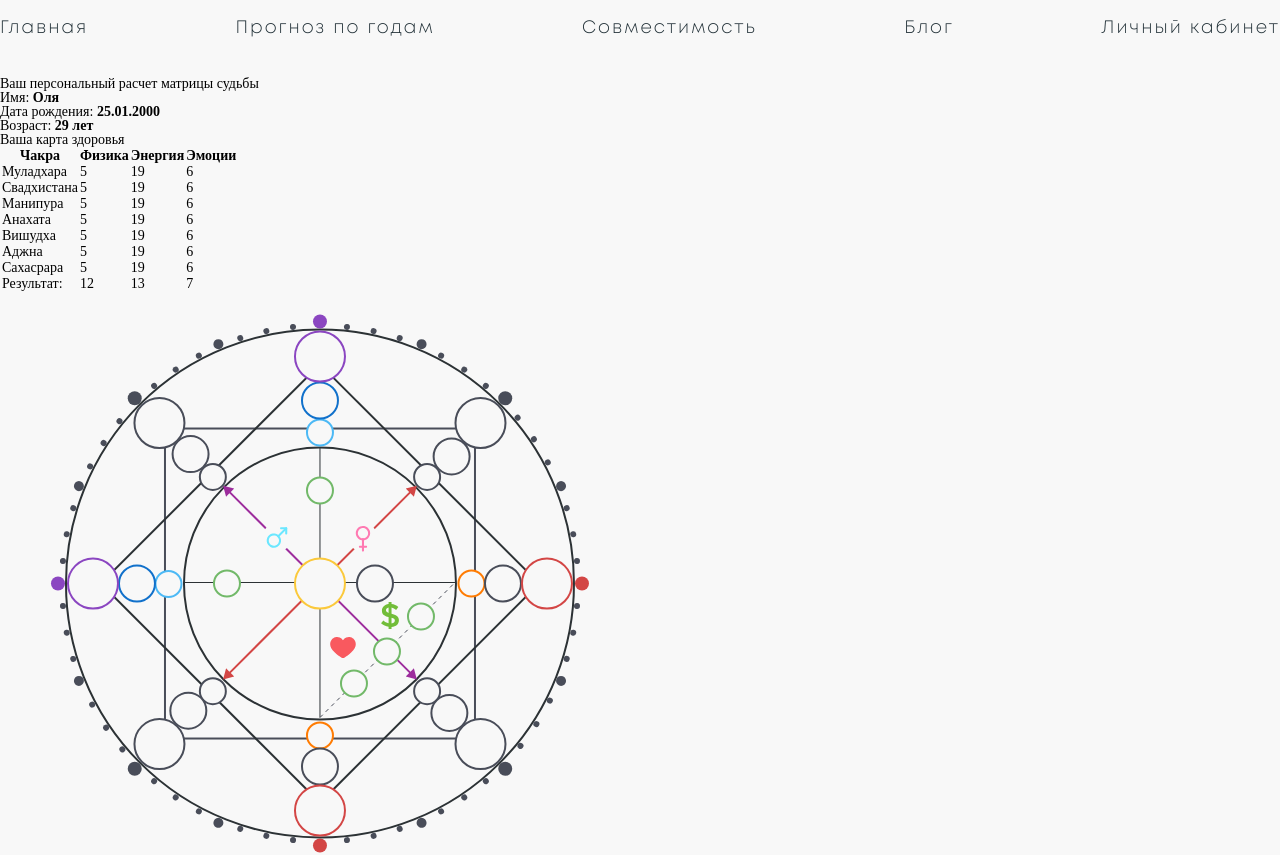
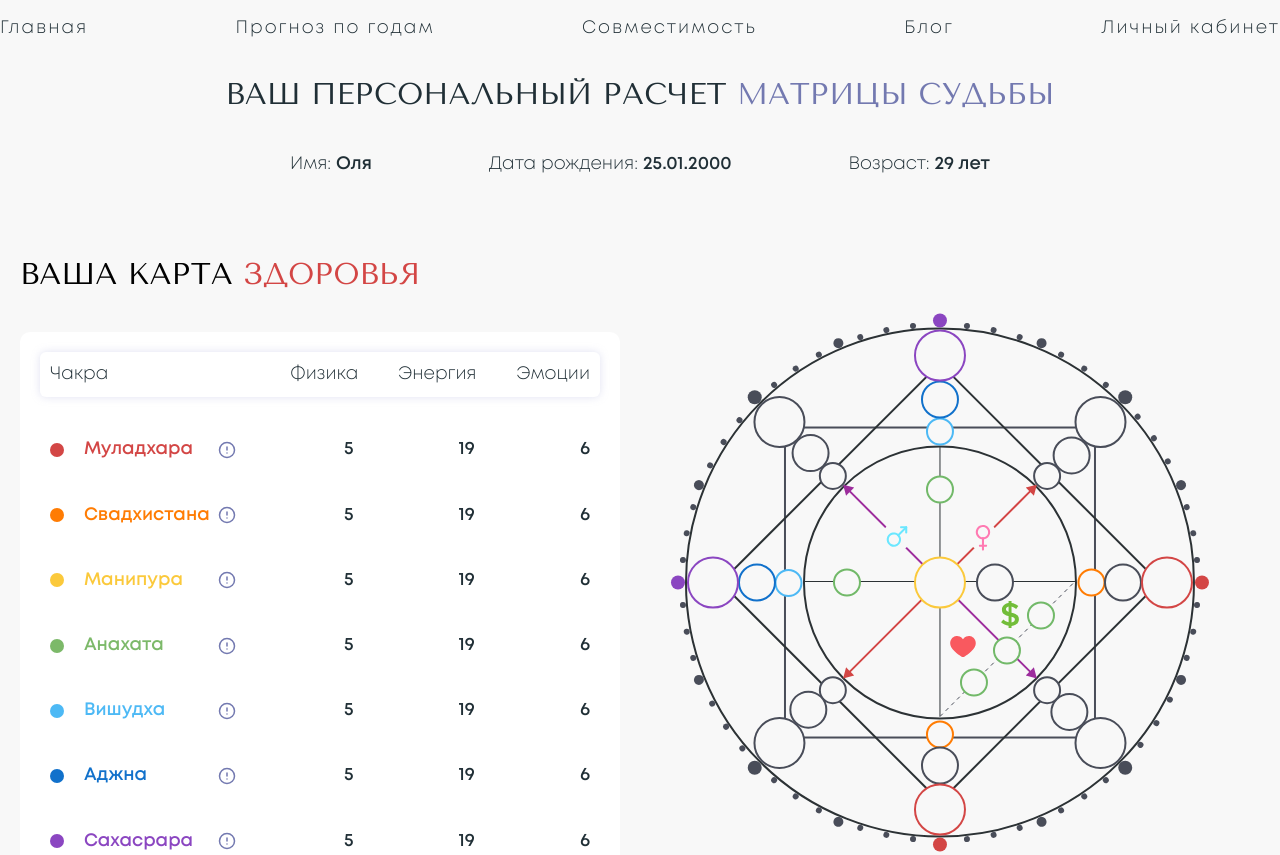
Before and after one commit to Cebastion/numerology, a Next.js app: page /matrix in a window 1280 px wide. Shown: the top 855 px of the page. Built offline with nearby package versions, Linux system fonts and the light colour scheme.

Commit message:
new commit

```diff
--- a/src/app/matrix/page.module.scss
+++ b/src/app/matrix/page.module.scss
@@ -0,0 +1,219 @@
+@import '../../global/colors.scss';
+@import '../../global/fonts.scss';
+@import '../../global/function.scss';
+
+.content_title {
+  h1 {
+    /* h2 */
+    text-align: center;
+    color: $txtDark;
+    font-family: "Tenor Sans";
+    font-size: 30px;
+    font-weight: 400;
+    line-height: 35px;
+    letter-spacing: 0%;
+    text-transform: uppercase;
+
+    span {
+      color: $LightViolet;
+    }
+  }
+}
+
+.content_user {
+  display: flex;
+  justify-content: space-between;
+  max-width: 700px;
+  margin: 40px auto 0;
+}
+
+.user_block {
+  span {
+    /* body 18 */
+    color: $txtDark;
+    font-family: 'Mont Light';
+    font-size: 18px;
+    font-weight: 400;
+    line-height: 140%;
+    letter-spacing: 2%;
+    text-align: left;
+
+    b {
+      font-family: "Mont Semi Bold";
+      font-weight: 700;
+    }
+  }
+}
+
+.content_schema {
+  padding: 80px 20px;
+}
+
+.schema_container {
+  max-width: 1280px;
+  margin: 0 auto;
+}
+
+.schema_title {
+  h2 {
+    /* h2 */
+    font-family: 'Tenor Sans';
+    font-size: 30px;
+    font-weight: 400;
+    line-height: 35px;
+    letter-spacing: 0%;
+    text-align: left;
+    text-transform: uppercase;
+
+    span {
+      color: $Red;
+    }
+  }
+}
+
+.schema_row {
+  display: flex;
+  justify-content: space-between;
+}
+
+.schema_block {
+  margin-top: 40px;
+  border-radius: 10px;
+
+  background: rgb(255, 255, 255);
+  padding: 20px;
+  width: 100%;
+  height: 100%;
+}
+
+.table_container {
+  width: 100%;
+  height: 100%;
+}
+
+.header_row {
+  display: flex;
+  justify-content: space-between;
+  border-radius: 6px;
+
+  box-shadow: 0px 0px 8.9px 0px rgba(165, 170, 214, 0.35);
+  background: rgb(255, 255, 255);
+
+  & span {
+    color: $txtDark;
+    font-family: "Mont Light";
+    font-size: 18px;
+    font-weight: 400;
+    line-height: 140%;
+    letter-spacing: 2%;
+    text-align: left;
+    padding: 10px;
+    text-align: right;
+
+    &:first-child {
+      text-align: left;
+    }
+  }
+}
+
+.header_row_right {
+  display: flex;
+  justify-content: space-between;
+  gap: 20px;
+
+  & span {
+    color: $txtDark;
+    font-family: "Mont Light";
+    font-size: 18px;
+    font-weight: 400;
+    line-height: 140%;
+    letter-spacing: 2%;
+    text-align: left;
+    padding: 10px;
+    text-align: right;
+
+    &:first-child {
+      text-align: left;
+    }
+  }
+}
+
+.chakra_row {
+  font-family: "Mont Semi Bold";
+  margin: 40px 0;
+  display: flex;
+  justify-content: space-between;
+  align-items: center;
+  padding: 0 10px;
+
+  .chakra_numbers {
+    span {
+      font-family: inherit;
+      font-size: 18px;
+      font-weight: 600;
+      line-height: 140%;
+      letter-spacing: 2%;
+      text-align: center;
+      color: $txtDark;
+    }
+  }
+}
+
+.chakra_numbers {
+  gap: 105px;
+  display: flex;
+  justify-content: space-between;
+}
+
+.chakra_name {
+  width: 35%;
+  display: flex;
+  align-items: center;
+}
+
+.chakra_name span {
+  width: 70%;
+  font-family: "Mont Semi Bold";
+  font-size: 18px;
+  font-weight: 600;
+  line-height: 140%;
+  letter-spacing: 2%;
+  text-align: left;
+}
+
+.chakra_dot {
+  width: 14px;
+  height: 14px;
+  border-radius: 50%;
+  margin-right: 20px;
+}
+
+.chakra_info {
+  cursor: pointer;
+}
+
+.result_row {
+  display: flex;
+  justify-content: space-between;
+  padding: 10px;
+  border-radius: 6px;
+
+  box-shadow: 0px 0px 8.9px 0px rgba(165, 170, 214, 0.35);
+  background: rgb(255, 255, 255);
+
+  span{
+    color: $txtDark;
+font-family: "Mont Semi Bold";
+font-size: 18px;
+font-weight: 700;
+line-height: 140%;
+letter-spacing: 2%;
+text-align: left;
+  }
+}
+
+
+.result_row_right{
+  display: flex;
+  gap: 105px;
+}
--- a/src/app/matrix/page.tsx
+++ b/src/app/matrix/page.tsx
@@ -7,91 +7,133 @@ const matrix: FC = () => {
   return (
     <main className="content">
       <div className="content_container">
-        <div className="content_title">
+        <div className={style.content_title}>
           <h1>Ваш персональный расчет <span>матрицы судьбы</span></h1>
         </div>
-        <div className="content_user">
-          <div className="user_block">
+        <div className={style.content_user}>
+          <div className={style.user_block}>
             <span>Имя: <b>Оля</b></span>
           </div>
-          <div className="user_block">
+          <div className={style.user_block}>
             <span>Дата рождения: <b>25.01.2000</b></span>
           </div>
-          <div className="user_block">
+          <div className={style.user_block}>
             <span>Возраст: <b>29 лет</b></span>
           </div>
         </div>
-        <div className="content_schema">
-          <div className="schema_title">
-            <h2>Ваша карта <span>здоровья</span></h2>
-          </div>
-          <div className="schema_row">
-            <div className="schema_block">
-              <table>
-                <thead>
-                  <tr>
-                    <th>Чакра</th>
-                    <th>Физика</th>
-                    <th>Энергия</th>
-                    <th>Эмоции</th>
-                  </tr>
-                </thead>
-                <tbody>
-                  <tr>
-                    <td className="chakra-name"><span className="chakra-color muladhara"></span>Муладхара</td>
-                    <td>5</td>
-                    <td>19</td>
-                    <td>6</td>
-                  </tr>
-                  <tr>
-                    <td className="chakra-name"><span className="chakra-color svadhisthana"></span>Свадхистана</td>
-                    <td>5</td>
-                    <td>19</td>
-                    <td>6</td>
-                  </tr>
-                  <tr>
-                    <td className="chakra-name"><span className="chakra-color manipura"></span>Манипура</td>
-                    <td>5</td>
-                    <td>19</td>
-                    <td>6</td>
-                  </tr>
-                  <tr>
-                    <td className="chakra-name"><span className="chakra-color anahata"></span>Анахата</td>
-                    <td>5</td>
-                    <td>19</td>
-                    <td>6</td>
-                  </tr>
-                  <tr>
-                    <td className="chakra-name"><span className="chakra-color vishuddha"></span>Вишудха</td>
-                    <td>5</td>
-                    <td>19</td>
-                    <td>6</td>
-                  </tr>
-                  <tr>
-                    <td className="chakra-name"><span className="chakra-color ajna"></span>Аджна</td>
-                    <td>5</td>
-                    <td>19</td>
-                    <td>6</td>
-                  </tr>
-                  <tr>
-                    <td className="chakra-name"><span className="chakra-color sahasrara"></span>Сахасрара</td>
-                    <td>5</td>
-                    <td>19</td>
-                    <td>6</td>
-                  </tr>
-                </tbody>
-                <tfoot>
-                  <tr className="result">
-                    <td>Результат:</td>
-                    <td>12</td>
-                    <td>13</td>
-                    <td>7</td>
-                  </tr>
-                </tfoot>
-              </table>
+        <div className={style.content_schema}>
+          <div className={style.schema_container}>
+            <div className={style.schema_title}>
+              <h2>Ваша карта <span>здоровья</span></h2>
             </div>
-            <div className="schema">
-              <Image src={`/img/schema.svg`} width={640} height={581} alt="schema" />
+            <div className={style.schema_row}>
+              <div className={style.schema_block}>
+                <div className={style.table_container}>
+                  <div className={style.header_row}>
+                    <span>Чакра</span>
+                    <div className={style.header_row_right}>
+                    <span>Физика</span>
+                    <span>Энергия</span>
+                    <span>Эмоции</span>
+                    </div>
+                  </div>
+                  <div className={style.chakra_row}>
+                    <div className={style.chakra_name}>
+                      <div style={{ backgroundColor: 'rgb(211, 70, 69)' }} className={style.chakra_dot}></div>
+                      <span style={{ color: 'rgb(211, 70, 69)' }}>Муладхара</span>
+                      <Image className={style.chakra_info} src={'/img/info.svg'} width={24} height={24} alt="info" />
+                    </div>
+                    <div className={style.chakra_numbers}>
+                      <span>5</span>
+                      <span>19</span>
+                      <span>6</span>
+                    </div>
+                  </div>
+                  <div className={style.chakra_row}>
+                    <div className={style.chakra_name}>
+                      <div style={{ backgroundColor: 'rgb(255, 124, 3)' }} className={style.chakra_dot}></div>
+                      <span style={{ color: 'rgb(255, 124, 3)' }}>Свадхистана</span>
+                      <Image className={style.chakra_info} src={'/img/info.svg'} width={24} height={24} alt="info" />
+                    </div>
+                    <div className={style.chakra_numbers}>
+                      <span>5</span>
+                      <span>19</span>
+                      <span>6</span>
+                    </div>
+                  </div>
+                  <div className={style.chakra_row}>
+                    <div className={style.chakra_name}>
+                      <div style={{ backgroundColor: 'rgb(251, 201, 59)' }} className={style.chakra_dot}></div>
+                      <span style={{ color: 'rgb(251, 201, 59)' }}>Манипура</span>
+                      <Image className={style.chakra_info} src={'/img/info.svg'} width={24} height={24} alt="info" />
+                    </div>
+                    <div className={style.chakra_numbers}>
+                      <span>5</span>
+                      <span>19</span>
+                      <span>6</span>
+                    </div>
+                  </div>
+                  <div className={style.chakra_row}>
+                    <div className={style.chakra_name}>
+                      <div style={{ backgroundColor: 'rgb(124, 185, 105)' }} className={style.chakra_dot}></div>
+                      <span style={{ color: 'rgb(124, 185, 105)' }}>Анахата</span>
+                      <Image className={style.chakra_info} src={'/img/info.svg'} width={24} height={24} alt="info" />
+                    </div>
+                    <div className={style.chakra_numbers}>
+                      <span>5</span>
+                      <span>19</span>
+                      <span>6</span>
+                    </div>
+                  </div>
+                  <div className={style.chakra_row}>
+                    <div className={style.chakra_name}>
+                      <div style={{ backgroundColor: 'rgb(77, 185, 245)' }} className={style.chakra_dot}></div>
+                      <span style={{ color: 'rgb(77, 185, 245)' }}>Вишудха</span>
+                      <Image className={style.chakra_info} src={'/img/info.svg'} width={24} height={24} alt="info" />
+                    </div>
+                    <div className={style.chakra_numbers}>
+                      <span>5</span>
+                      <span>19</span>
+                      <span>6</span>
+                    </div>
+                  </div>
+                  <div className={style.chakra_row}>
+                    <div className={style.chakra_name}>
+                      <div style={{ backgroundColor: 'rgb(17, 113, 203)' }} className={style.chakra_dot}></div>
+                      <span style={{ color: 'rgb(17, 113, 203)' }}>Аджна</span>
+                      <Image className={style.chakra_info} src={'/img/info.svg'} width={24} height={24} alt="info" />
+                    </div>
+                    <div className={style.chakra_numbers}>
+                      <span>5</span>
+                      <span>19</span>
+                      <span>6</span>
+                    </div>
+                  </div>
+                  <div className={style.chakra_row}>
+                    <div className={style.chakra_name}>
+                      <div style={{ backgroundColor: 'rgb(139, 70, 193)' }} className={style.chakra_dot}></div>
+                      <span style={{ color: 'rgb(139, 70, 193)' }}>Сахасрара</span>
+                      <Image className={style.chakra_info} src={'/img/info.svg'} width={24} height={24} alt="info" />
+                    </div>
+                    <div className={style.chakra_numbers}>
+                      <span>5</span>
+                      <span>19</span>
+                      <span>6</span>
+                    </div>
+                  </div>
+                  <div className={style.result_row}>
+                    <span>Результат:</span>
+                    <div className={style.result_row_right}>
+                    <span>12</span>
+                    <span>13</span>
+                    <span>7</span>
+                    </div>
+                  </div>
+                </div>
+              </div>
+              <div className="schema">
+                <Image src={`/img/schema.svg`} width={640} height={581} alt="schema" />
+              </div>
             </div>
           </div>
         </div>
--- a/src/global/colors.scss
+++ b/src/global/colors.scss
@@ -6,3 +6,4 @@ $White: rgb(255, 255, 255);
 $GreyViolet: #7379B0;
 $DarkBlue: #2E296C;
 $LightViolet: rgb(115, 121, 176);
+$Red: rgb(211, 70, 69);
```
Also changed, not shown: src/app/page.module.scss (+15 -0 lines), src/components/Tariffs/Tariffs.tsx (+4 -7 lines), public/img/info.svg (added).
